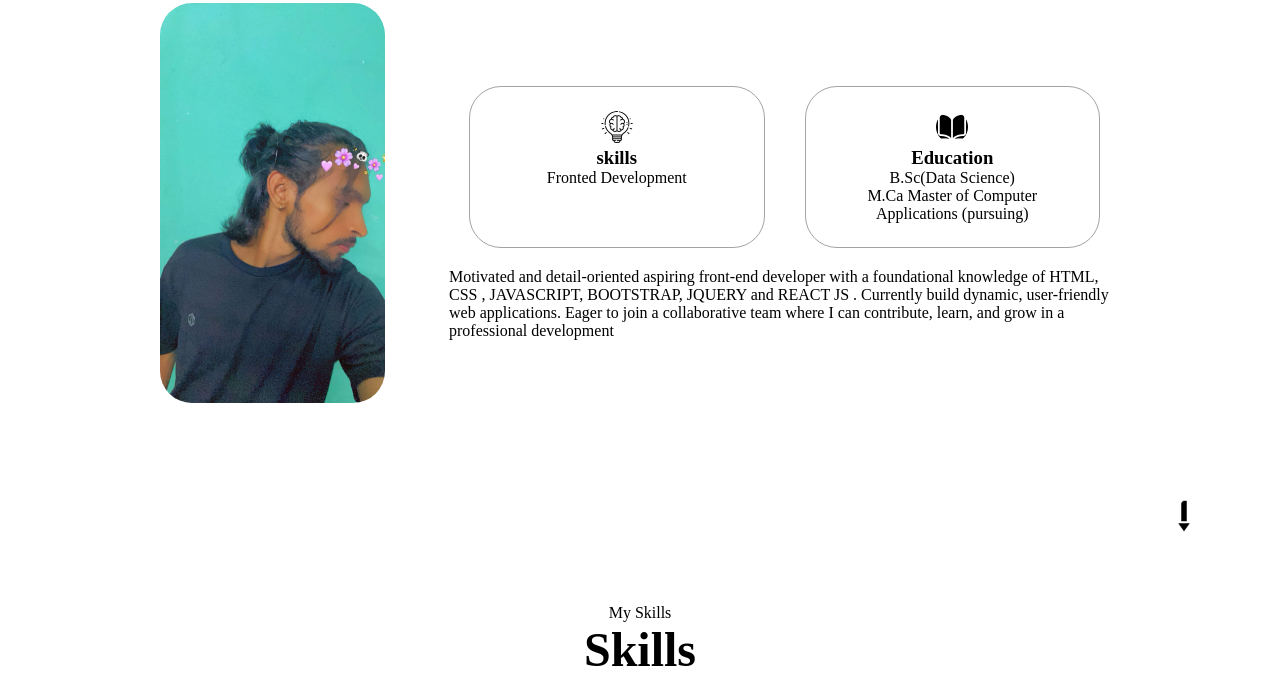
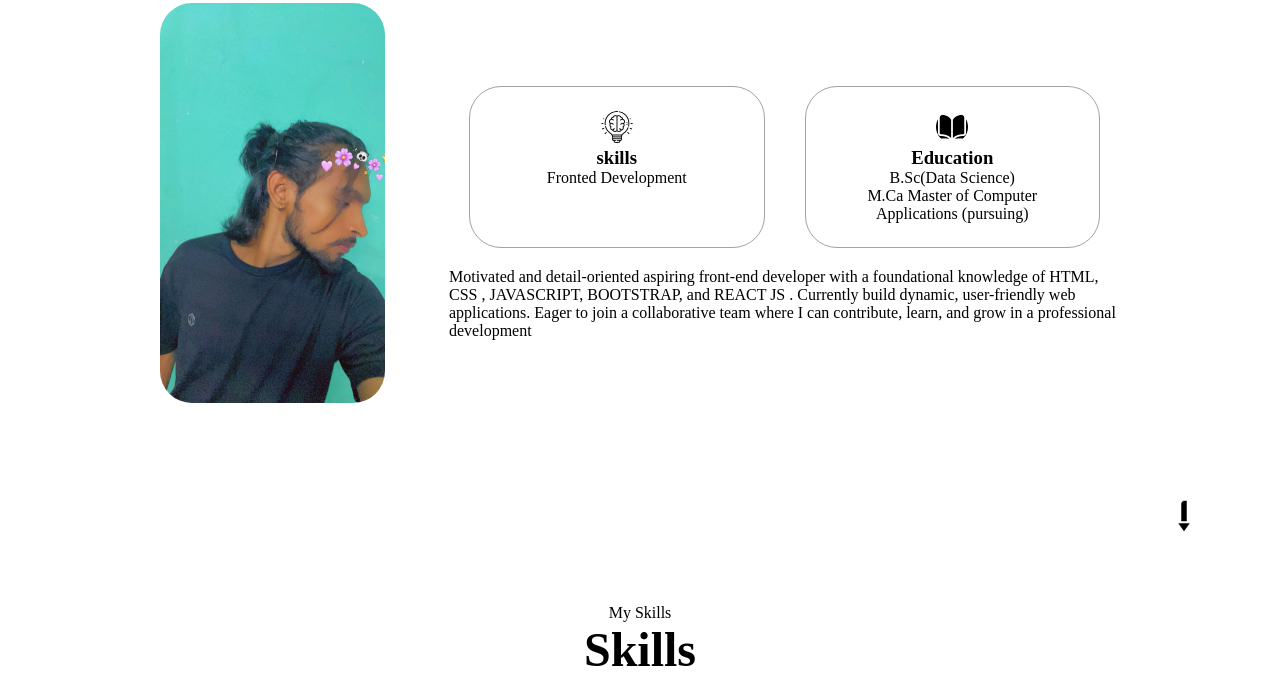
Before and after one commit to vamsikrishna58/Vamsi-Krishna-Portfolio, a plain HTML site: page portfolio/index.html in a window 1280 px wide. Shown: the part 1092-1786 px from the top of the page. Drawn offline with Linux system fonts and the light colour scheme.

Commit message:
jquary remove

```diff
--- a/portfolio/index.html
+++ b/portfolio/index.html
@@ -85,7 +85,7 @@
                     </div>
                 </div>
                 <div class="text-container">
-                    <p>Motivated and detail-oriented aspiring front-end developer with a foundational knowledge of HTML, CSS , JAVASCRIPT, BOOTSTRAP, JQUERY and REACT JS . Currently build dynamic, user-friendly web applications. Eager to join a collaborative team where I can contribute, learn, and grow in a professional development</p>
+                    <p>Motivated and detail-oriented aspiring front-end developer with a foundational knowledge of HTML, CSS , JAVASCRIPT, BOOTSTRAP, and REACT JS . Currently build dynamic, user-friendly web applications. Eager to join a collaborative team where I can contribute, learn, and grow in a professional development</p>
                 </div>
             </div>
         </div>
```
